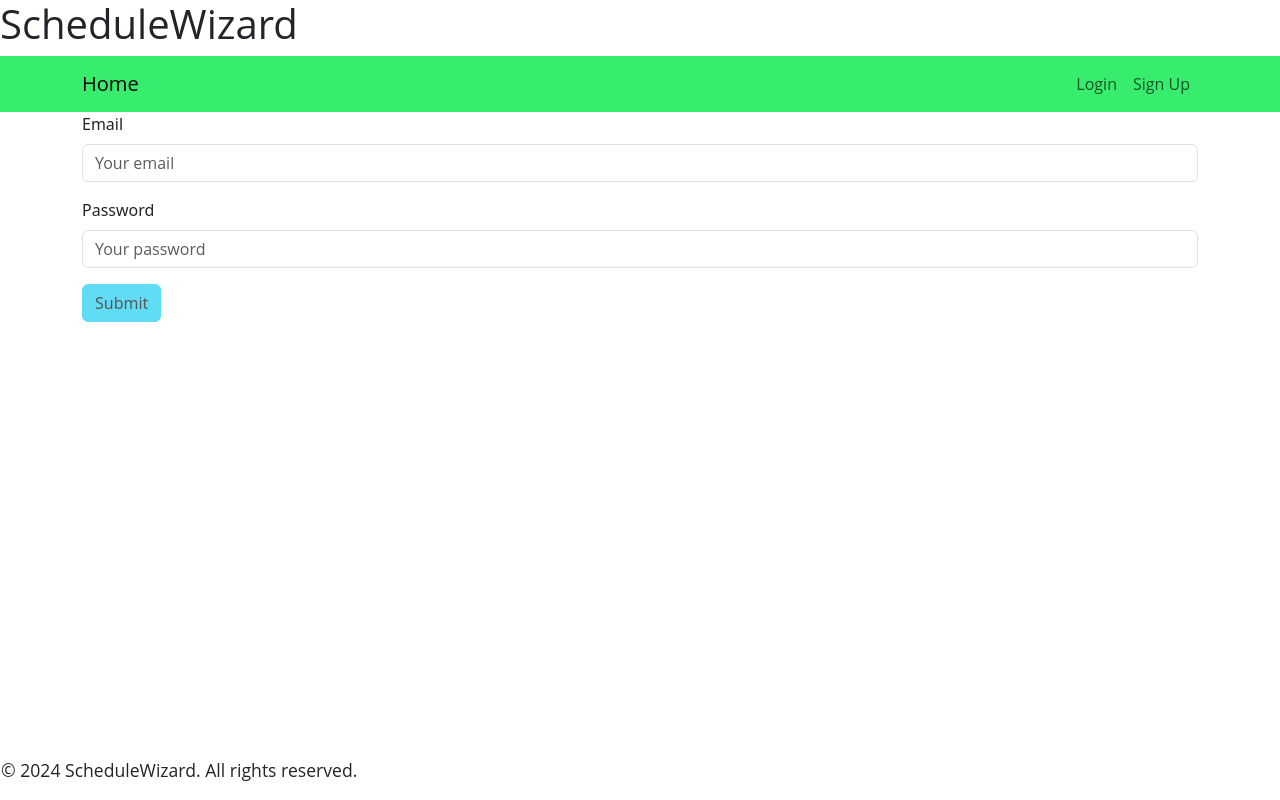
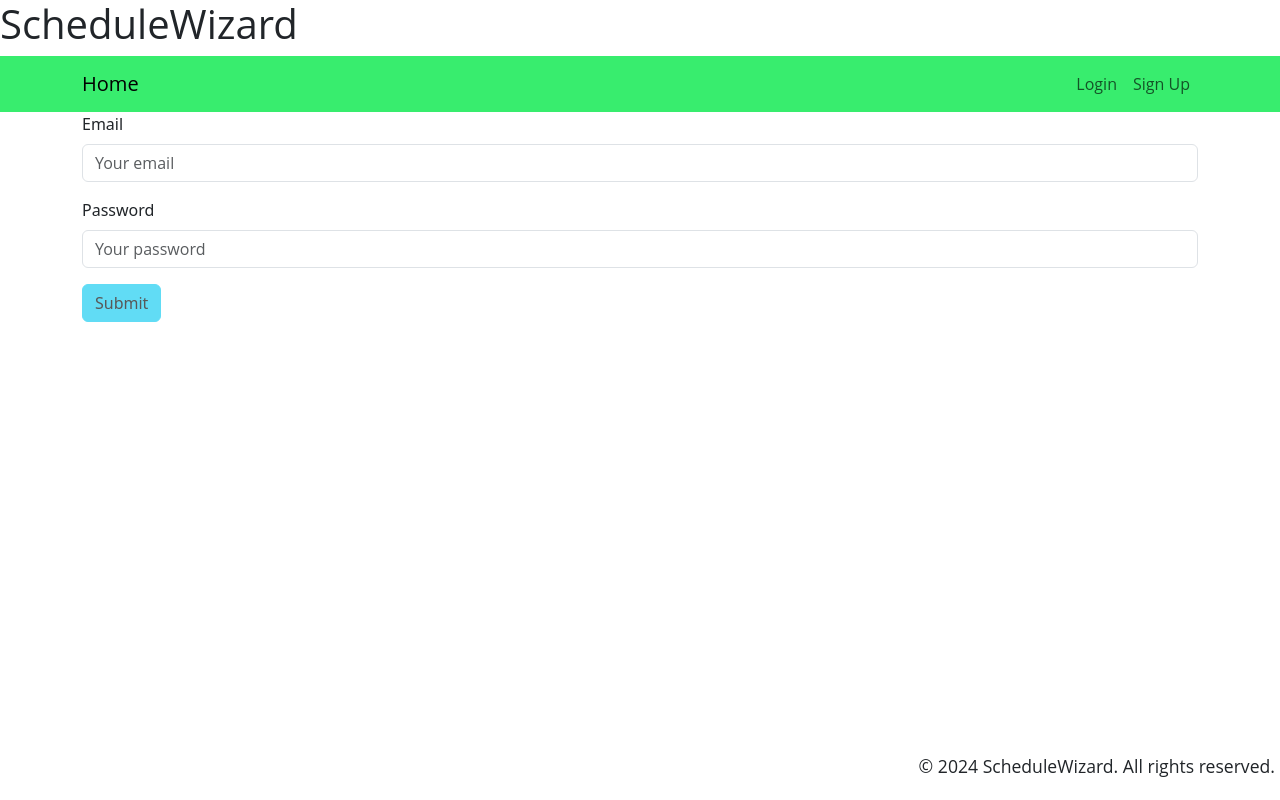
Before and after one commit to markhom/Schedule-Wizard, a React (Vite) app in the folder client/: page /login in a window 1280 px wide. Built offline with nearby package versions, Linux system fonts and the light colour scheme.

Commit message:
fixed footer

```diff
--- a/client/index.html
+++ b/client/index.html
@@ -4,7 +4,7 @@
     <meta charset="UTF-8" />
     <link rel="icon" type="image/svg+xml" href="/vite.svg" />
     <meta name="viewport" content="width=device-width, initial-scale=1.0" />
-    <title>Resolver Context</title>
+    <title>Schedule Wizard</title>
   </head>
   <body>
     <div id="root"></div>
--- a/client/src/components/Footer.jsx
+++ b/client/src/components/Footer.jsx
@@ -1,7 +1,7 @@
 
 function Footer() {
     return (
-        <footer style={{position: 'fixed', bottom: 0, left: 0, width: '100%', padding: '1px'}}>
+        <footer style={{position: 'fixed', bottom: 0, right: 0, padding: '5px'}}>
             <p className='siteText'>© 2024 ScheduleWizard. All rights reserved.</p>
         </footer>
     );
--- a/client/src/components/schedules/AddScheduleForm.jsx
+++ b/client/src/components/schedules/AddScheduleForm.jsx
@@ -128,7 +128,7 @@ function AddScheduleForm({ user }) {
             </Col>
           </Row>
         )}
-        <div style={{ position: 'fixed', bottom: '40px', right: '50px' }}>
+        <div style={{ position: 'fixed', bottom: '80px', right: '50px' }}>
           <Button type="submit" className="animated-button" variant="primary">Create Schedule</Button>
         </div>
       </Form>
```
